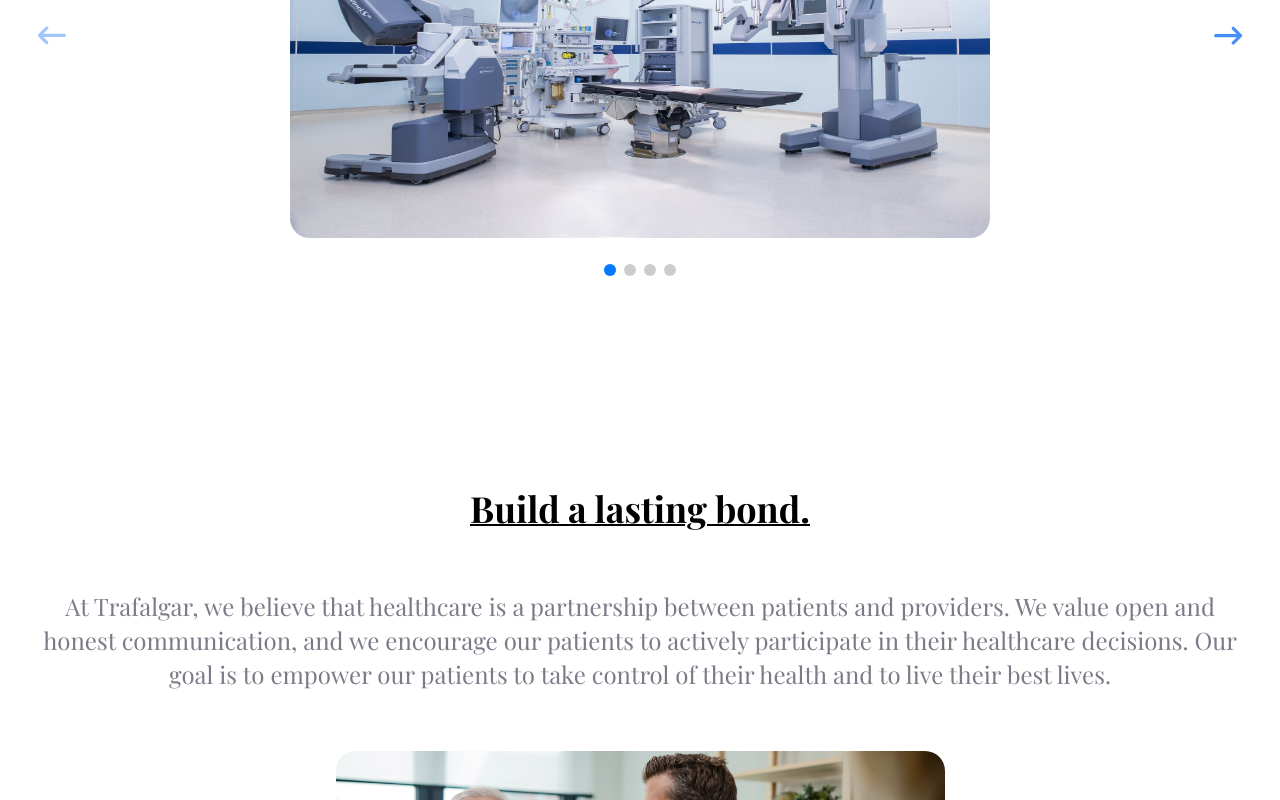
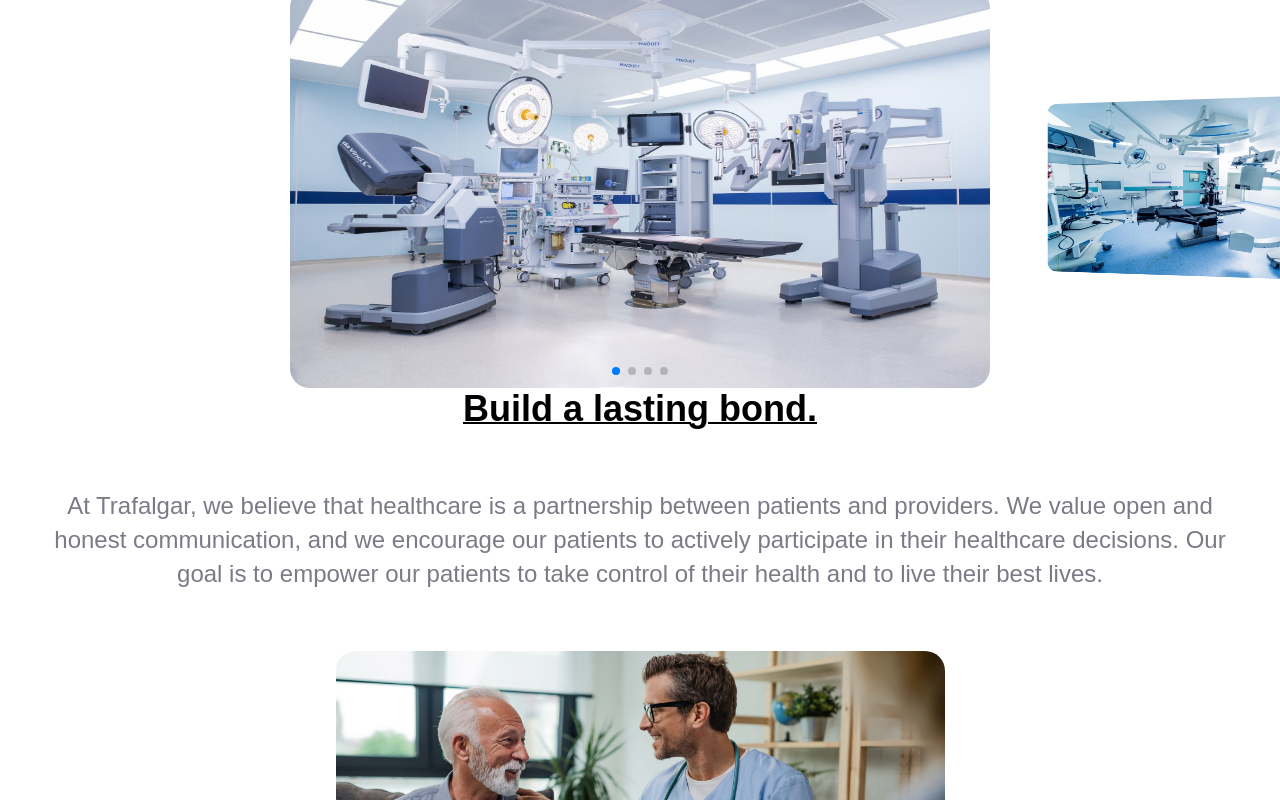
Before and after one commit to DanielCikora/Trafalgar-ReactJS-App, a React (Vite) app: page /AboutUs in a window 1280 px wide. Shown: the part 2480-3280 px from the top of the page. Built offline with nearby package versions, Linux system fonts and the light colour scheme; a web font is replaced by a local one.

Commit message:
Updated Packages, changed About Us Slider

```diff
--- a/package.json
+++ b/package.json
@@ -21,8 +21,8 @@
     "react": "^18.2.0",
     "react-axios": "^2.0.6",
     "react-dom": "^18.2.0",
-    "react-router-dom": "^6.9.0",
-    "swiper": "^9.1.1"
+    "react-router-dom": "^6.10.0",
+    "swiper": "^9.2.4"
   },
   "devDependencies": {
     "@types/react": "^18.0.27",
--- a/src/App.css
+++ b/src/App.css
@@ -529,13 +529,13 @@ body {
 .apps-content__image {
   display: flex;
   flex-direction: column;
-  align-items: center;
 }
 
-.apps-image__link {
+.apps-image__button {
   display: flex;
-  align-items: center;
-  margin-bottom: 4px;
+  border: none;
+  background-color: transparent;
+  cursor: pointer;
 }
 
 .app__image {
@@ -543,15 +543,15 @@ body {
   height: 80px;
   width: 80px;
   border-radius: 12px;
-  transition: all 1.5s ease-in-out;
 }
 .app__image:hover {
-  transform: rotateY(360deg);
+  border: 2px solid #000000;
 }
 
 .apps-image__icons {
   display: flex;
-  gap: 14px;
+  -moz-column-gap: 14px;
+       column-gap: 14px;
 }
 
 .apps-icon__link {
@@ -577,21 +577,17 @@ body {
   z-index: -1;
 }
 
-.apps-content__text {
-  display: flex;
-  align-items: center;
-  position: relative;
+.apps-box .apps-content__text {
+  max-width: 800px;
+  height: 0;
+  display: none;
 }
 
 .apps-text__title {
-  font-family: "Abel", sans-serif;
+  font-family: "Archivo Narrow", sans-serif;
   font-size: 40px;
   font-weight: 600;
-  color: #bfc9ca;
-  position: absolute;
-  top: 10px;
-  left: 20px;
-  z-index: -1;
+  color: #34495e;
 }
 
 .apps-text__paragraph {
@@ -599,6 +595,11 @@ body {
   color: #000000;
   font-weight: 500;
   font-size: 18px;
+}
+
+.apps-box--open .apps-content__text {
+  display: block;
+  height: 100%;
 }
 
 @media only screen and (max-width: 768px) {
@@ -743,12 +744,6 @@ body {
   padding: 0 40px;
 }
 
-.facilities-images__slider {
-  padding: 50px 0;
-  width: 100%;
-  position: relative;
-}
-
 .facilities__image {
   height: auto;
   max-height: 400px;
@@ -760,47 +755,12 @@ body {
 .swiper-slide {
   display: flex;
   justify-content: center;
-  gap: 30px;
 }
 
-.slider-controls {
-  position: absolute;
+.partnership-content {
   display: flex;
-  z-index: 10;
-  top: 0;
-  bottom: 0;
-  resize: both;
-  margin: auto 0;
-  width: 100%;
-  max-height: 40px;
-}
-
-.slider-arrow {
-  cursor: pointer;
-  background-color: transparent;
-}
-
-.swiper-button-disabled {
-  opacity: 50%;
-}
-
-.slider-arrow--next {
-  margin-left: auto;
-}
-
-.swiper-pagination-bullet {
-  height: 12px;
-  width: 12px;
-}
-
-.arrow-img__prev {
-  transform: rotate(180deg);
-}
-
-.nav-about__partnership {
-  display: flex;
+  align-items: center;
   flex-flow: column;
-  align-items: center;
 }
 
 .nav-about__h5 {
@@ -844,11 +804,6 @@ body {
     width: 80%;
     margin-bottom: 100px;
   }
-  .swiper-pagination-bullet {
-    height: 14px;
-    width: 14px;
-    display: inline-flex;
-  }
 }
 @media only screen and (max-width: 600px) {
   .nav-about__title {
@@ -883,13 +838,6 @@ body {
   }
   .nav-about__p--facilities {
     padding: 0;
-  }
-  .facilities-images__slider {
-    padding: 40px 0;
-  }
-  .swiper-pagination-bullet {
-    height: 16px;
-    width: 16px;
   }
   .nav-bonding__img {
     margin-bottom: 140px;
--- a/src/components/pages/AboutUs.tsx
+++ b/src/components/pages/AboutUs.tsx
@@ -7,9 +7,10 @@ import Scanner from "../../assets/images/scanner__image.jpg";
 import DocAndPatient from "../../assets/images/doctor-and-patient__image.jpg";
 import SliderArrow from "../../assets/images/slider-arrow.png";
 import { Swiper, SwiperSlide } from "swiper/react";
-import { Pagination, Navigation } from "swiper";
+import { EffectCoverflow, Pagination } from "swiper";
 import "swiper/css";
 import "swiper/css/pagination";
+import "swiper/css/effect-coverflow";
 function AboutUs() {
   return (
     <div className='nav-about'>
@@ -49,7 +50,6 @@ function AboutUs() {
               services, we are here to help.
             </p>
           </div>
-
           <div className='nav-about__facilies'>
             <h4 className='title nav__title nav-about__h4'>Our facilities.</h4>
             <p className='paragraph nav-about__p nav-about__p--facilities'>
@@ -60,19 +60,24 @@ function AboutUs() {
               research and innovations to ensure that our patients receive the
               most effective and cutting-edge treatments available.
             </p>
+          </div>
+        </div>
+      </div>
       <Swiper
-              className='facilities-images__slider'
-              speed={1000}
-              slidesPerView={1}
-              allowTouchMove={false}
-              navigation={{
-                nextEl: ".slider-arrow--next",
-                prevEl: ".slider-arrow--prev",
+        className='facilities-images__slFider'
+        effect={"coverflow"}
+        grabCursor={true}
+        centeredSlides={true}
+        slidesPerView={"auto"}
+        coverflowEffect={{
+          rotate: 10,
+          stretch: 0,
+          depth: 500,
+          modifier: 3,
+          slideShadows: false,
         }}
-              pagination={{
-                clickable: true,
-              }}
-              modules={[Pagination, Navigation]}>
+        pagination={true}
+        modules={[EffectCoverflow, Pagination]}>
         <SwiperSlide>
           <img
             className='facilities__image'
@@ -101,29 +106,10 @@ function AboutUs() {
             alt='scanner-table-image'
           />
         </SwiperSlide>
-              <div className='slider-controls'>
-                <button
-                  type='button'
-                  className='slider-arrow slider-arrow--prev'>
-                  <img
-                    className='arrow-img__prev'
-                    src={SliderArrow}
-                    alt='slider-arrow-previous'
-                  />
-                </button>
-                <button
-                  type='button'
-                  className='slider-arrow slider-arrow--next'>
-                  <img
-                    className='arrow-img__next'
-                    src={SliderArrow}
-                    alt='slider-arrow-next'
-                  />
-                </button>
-              </div>
       </Swiper>
-          </div>
       <div className='nav-about__partnership'>
+        <div className='wrapper'>
+          <div className='partnership-content'>
             <h5 className='title nav__title nav-about__h5'>
               Build a lasting bond.
             </h5>
--- a/src/components/pages/Apps.tsx
+++ b/src/components/pages/Apps.tsx
@@ -4,19 +4,28 @@ import { faAndroid } from "@fortawesome/fontawesome-free-brands";
 import { faApple } from "@fortawesome/fontawesome-free-brands";
 import { IconProp } from "@fortawesome/fontawesome-svg-core";
 import { Link } from "react-router-dom";
-const Apps = () => {
+import { useState } from "react";
+function Apps() {
+  const [isExpanded, setExpanded] = useState(false);
+  const handleExpansion = () => {
+    setExpanded(!isExpanded);
+  };
   return (
     <div className='nav-apps'>
       <div className='wrapper'>
         <div className='apps-content'>
+          <div className={isExpanded ? "apps-box apps-box--open" : "apps-box"}>
             <div className='apps-content__image'>
-            <a className='apps-image__link' href='/'>
+              <button
+                className='apps-image__button'
+                type='button'
+                onClick={handleExpansion}>
                 <img
                   className='app__image'
                   src={MyFitnessAppImage}
                   alt='my-fitness-app-link'
                 />
-            </a>
+              </button>
               <div className='apps-image__icons'>
                 <Link
                   className='apps-icon__link'
@@ -33,16 +42,17 @@ const Apps = () => {
             <div className='apps-content__text'>
               <h2 className='apps-text__title'>MyFitnessPal</h2>
               <p className='paragraph apps-text__paragraph'>
-              This app is perfect for patients who want to track their diet and
-              exercise routines. It allows users to set fitness goals and track
-              their progress over time. It also offers a database of food and
-              nutrition information, making it easier to stay on top of your
-              health and wellness.
+                This app is perfect for patients who want to track their diet
+                and exercise routines. It allows users to set fitness goals and
+                track their progress over time. It also offers a database of
+                food and nutrition information, making it easier to stay on top
+                of your health and wellness.
               </p>
             </div>
           </div>
         </div>
       </div>
+    </div>
   );
-};
+}
 export default Apps;
--- a/src/components/pages/Testimonials.tsx
+++ b/src/components/pages/Testimonials.tsx
@@ -9,7 +9,7 @@ const Testimonials = () => {
     "Ruth George",
     "Sarah Parker",
     "Tyrone Williams",
-    "Amir Malhotra",
+    "Rajesh Kapoor",
   ];
   const ages = [67, 61, 26, 33, 28];
   const locations = ["New York", "California", "Texas", "Oregon", "Denver"];
--- a/src/partials/_variables.scss
+++ b/src/partials/_variables.scss
@@ -5,6 +5,7 @@ $light-grey: #7d7987;
 $blue: #458ff6;
 $darker-blue: #1d62c3;
 $transparent-blue: #4492ff13;
+$navy-blue: #34495e;
 $second-black: #1f1534;
 $black: #000000;
 // Fonts
--- a/src/partials/pages/_about.scss
+++ b/src/partials/pages/_about.scss
@@ -55,11 +55,6 @@
   text-align: center;
   padding: 0 40px;
 }
-.facilities-images__slider {
-  padding: 50px 0;
-  width: 100%;
-  position: relative;
-}
 .facilities__image {
   height: auto;
   max-height: 400px;
@@ -70,44 +65,12 @@
 .swiper-slide {
   display: flex;
   justify-content: center;
-  gap: 30px;
-}
-// Slider Controls
-.slider-controls {
-  position: absolute;
-  display: flex;
-  z-index: 10;
-  top: 0;
-  bottom: 0;
-  resize: both;
-  margin: auto 0;
-  width: 100%;
-  max-height: 40px;
-}
-// Arrow BTN
-.slider-arrow {
-  cursor: pointer;
-  background-color: transparent;
-}
-.swiper-button-disabled {
-  opacity: 50%;
-}
-.slider-arrow--next {
-  margin-left: auto;
-}
-.swiper-pagination-bullet {
-  height: 12px;
-  width: 12px;
-}
-// Arrow IMG
-.arrow-img__prev {
-  transform: rotate(180deg);
 }
 // Lasting Bond
-.nav-about__partnership {
+.partnership-content {
   display: flex;
+  align-items: center;
   flex-flow: column;
-  align-items: center;
 }
 .nav-about__h5 {
   margin-bottom: 60px;
@@ -147,11 +110,6 @@
     width: 80%;
     margin-bottom: 100px;
   }
-  .swiper-pagination-bullet {
-    height: 14px;
-    width: 14px;
-    display: inline-flex;
-  }
 }
 @include MobileL {
   .nav-about__title {
@@ -188,13 +146,6 @@
   .nav-about__p--facilities {
     padding: 0;
   }
-  .facilities-images__slider {
-    padding: 40px 0;
-  }
-  .swiper-pagination-bullet {
-    height: 16px;
-    width: 16px;
-  }
   // Bond
   .nav-bonding__img {
     margin-bottom: 140px;
```
Also changed, not shown: src/partials/pages/_apps.scss (+23 -17 lines), 2 other files (tests, documents, lock files or other folders). Lines whose indentation alone changed are shown as unchanged.
